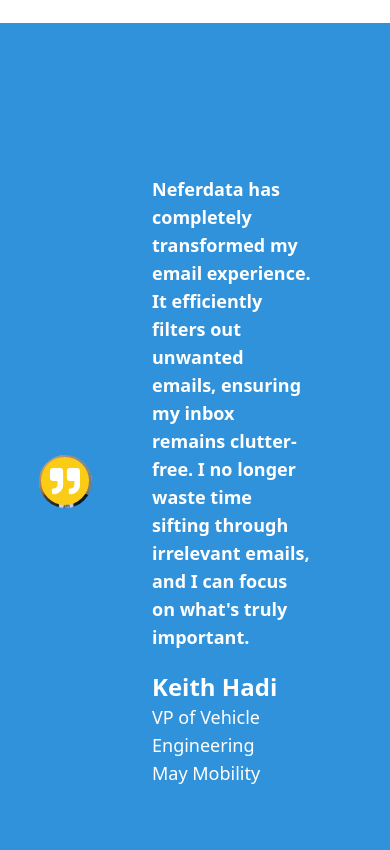
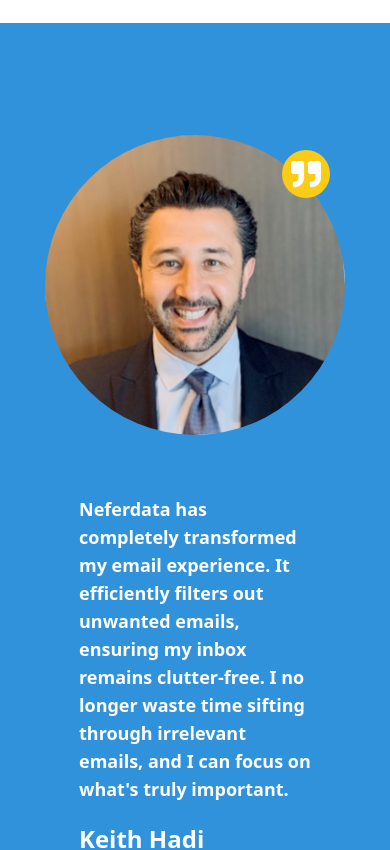
Before and after one commit to Hamdysaad20/NeferData_LandingPages, a React (Vite) app: page / in a window 390 px wide. Shown: the part 3840-4690 px from the top of the page. Built offline with nearby package versions, Linux system fonts and the light colour scheme.

Commit message:
Testimonials section responsive

```diff
--- a/src/Components/Testimonials/Testimonials.jsx
+++ b/src/Components/Testimonials/Testimonials.jsx
@@ -8,7 +8,7 @@
 
   return (
     <article className={`w-full bg-[#3092DB] text-white py-[112px] my-[112px] flex justify-center items-center ${classes}`}>
-      <div className={`w-[80%] max-w-[1200px] flex gap-5 justify-center items-center`}>
+      <div className={`w-[80%] max-w-[1200px] flex gap-5 justify-center items-center max-md:flex-col`}>
         <div className="relative">
           {/* Proper alternative text for the image */}
           <img src={imgSrc} alt={altText} className='rounded-full w-[300px]' />
```
